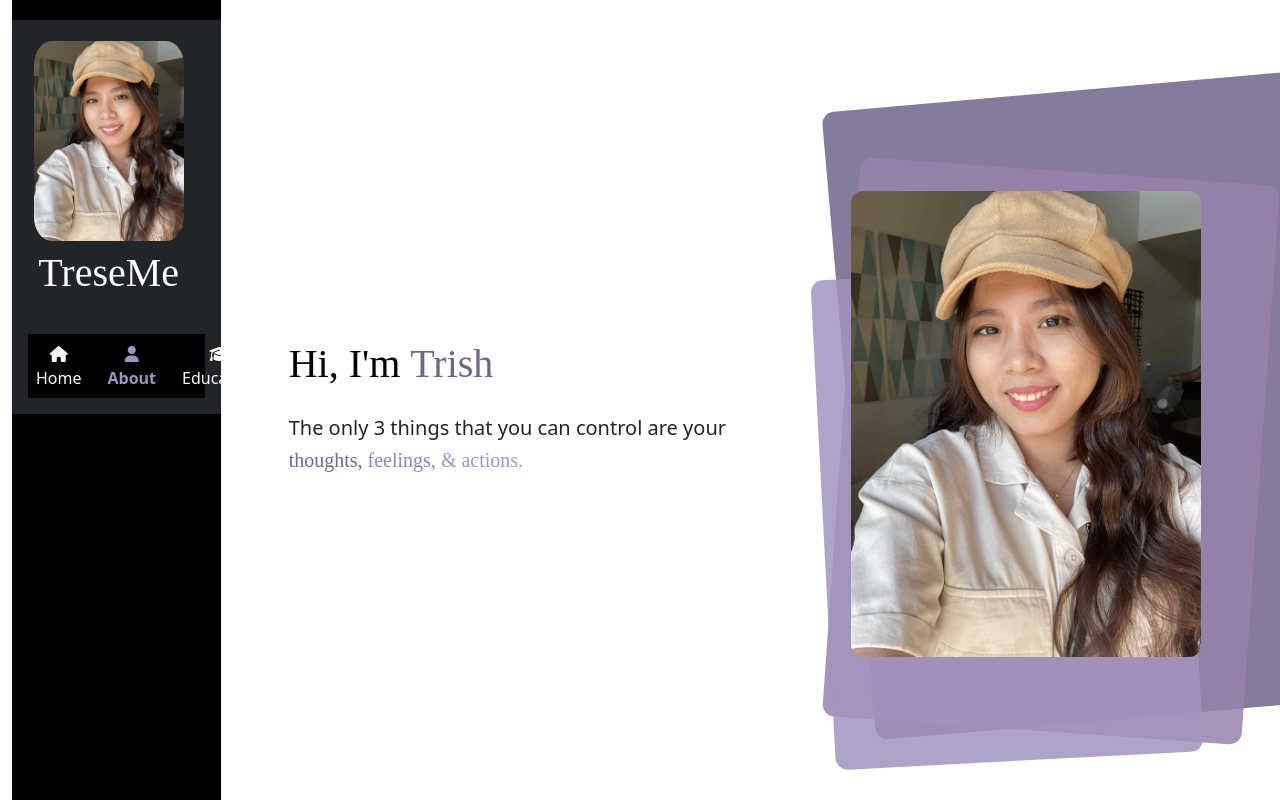
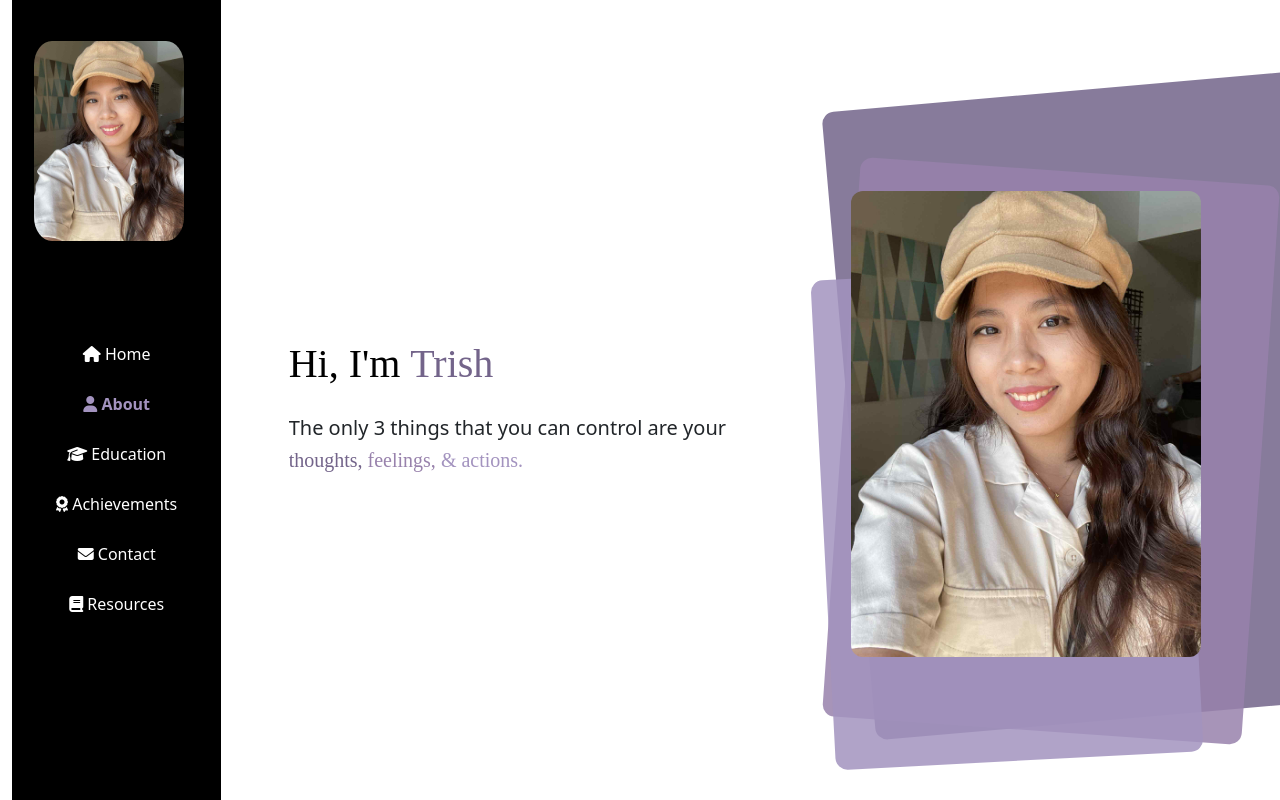
Before and after one commit to TrishaMaeSayson/personal-website-finals, a Vue app in the folder trisha-website/: page / in a window 1280 px wide. Shown: the top 800 px of the page. Built offline with nearby package versions, Linux system fonts and the light colour scheme; no server answers.

Commit message:
revised css and sidebar

```diff
--- a/trisha-website/public/style.css
+++ b/trisha-website/public/style.css
@@ -60,8 +60,8 @@ body {
 }
 
 .sidebar .navbar-nav {
-  display: flex;             /* ensure flex container */
-  flex-direction: column;    /* vertical list */
+  display: flex !important;             /* ensure flex container */
+  flex-direction: column !important;    /* vertical list */
   gap: 10px;                 /* spacing between links */
   padding: 0;
   margin: 0;
--- a/trisha-website/src/components/Sidebar.vue
+++ b/trisha-website/src/components/Sidebar.vue
@@ -1,5 +1,5 @@
 <template>
-  <nav class="sidebar navbar navbar-expand-lg navbar-dark bg-dark flex-lg-column align-items-center p-3">
+  <nav class="sidebar navbar navbar-expand-lg flex-lg-column align-items-center p-3">
     <!-- Brand / Profile -->
     <a class="navbar-brand text-center w-100 mb-2" href="#home">
       <img src="/images/selfie.jpg" class="profile-pic mb-2" alt="Profile" />
@@ -20,7 +20,7 @@
     </button>
 
     <!-- Collapsible Menu -->
-    <div class="collapse navbar-collapse flex-column mt-3 w-100" id="sidebarNav">
+    <div class="collapse navbar-collapse flex-column mt-3 w-100 show" id="sidebarNav">
       <ul class="navbar-nav w-100 text-center">
         <li class="nav-item"><a href="#home" class="nav-link"><i class="fas fa-home"></i> Home</a></li>
         <li class="nav-item"><a href="#about" class="nav-link"><i class="fas fa-user"></i> About</a></li>
```
